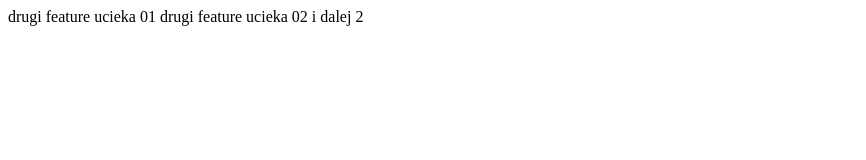
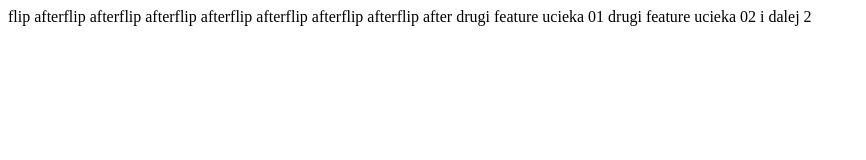
Before and after one commit to rumburakgit/gitjenkinsdemo1, a plain HTML site: page index2.html in a window 1280 px wide. Shown: the whole page, without its empty margins (0-866 px from the left). Drawn offline with Linux system fonts and the light colour scheme.

Commit message:
Update index2.html
flip after

```diff
--- a/index2.html
+++ b/index2.html
@@ -2,6 +2,7 @@
 <html lang="en">
 <head>
     <meta charset="UTF-8">
+    flip afterflip afterflip afterflip afterflip afterflip afterflip afterflip after
     <title>Title dfgdfg  added konfliktu  main_1</title>
     drugi feature ucieka 01
     drugi feature ucieka 02
```
